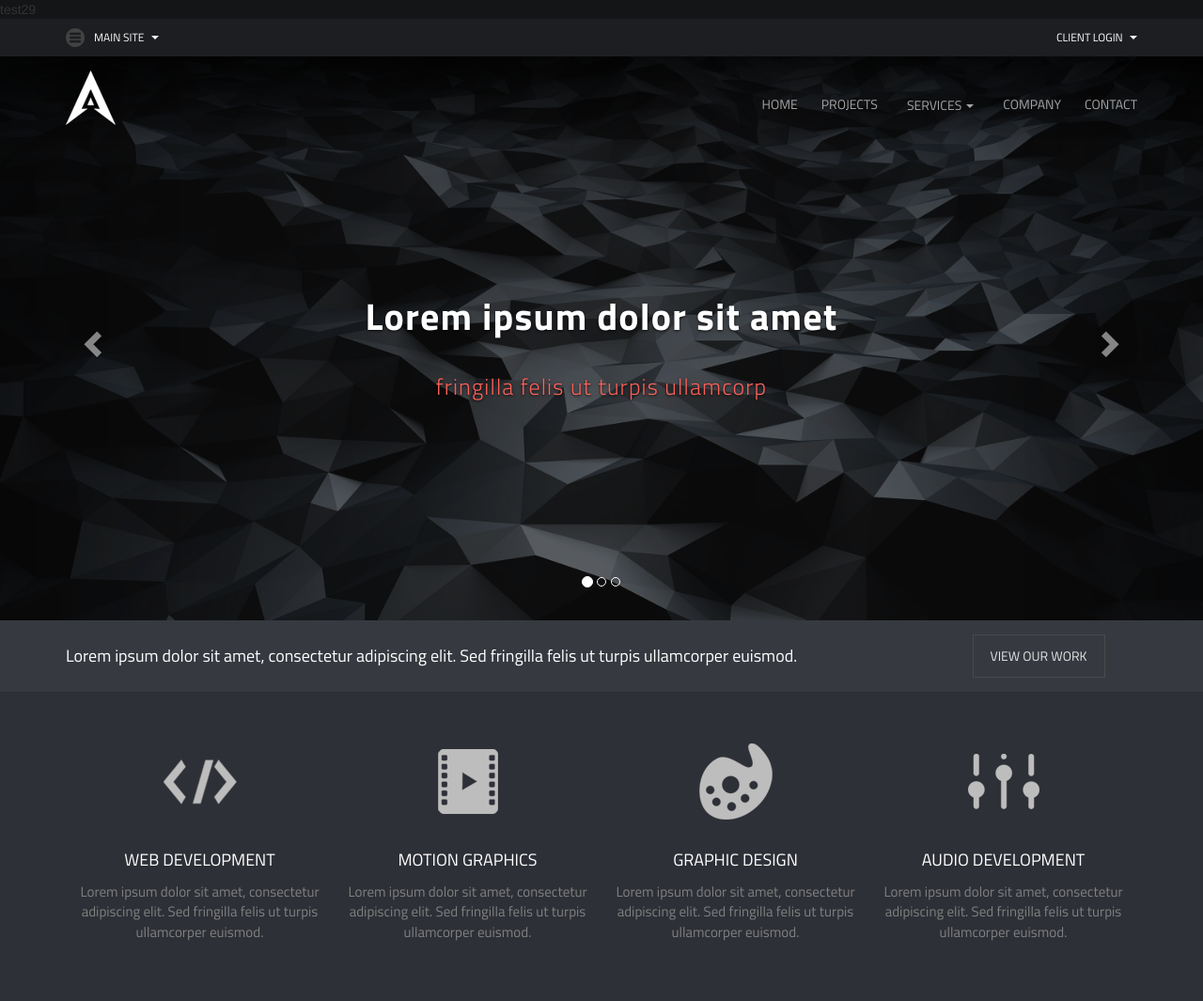
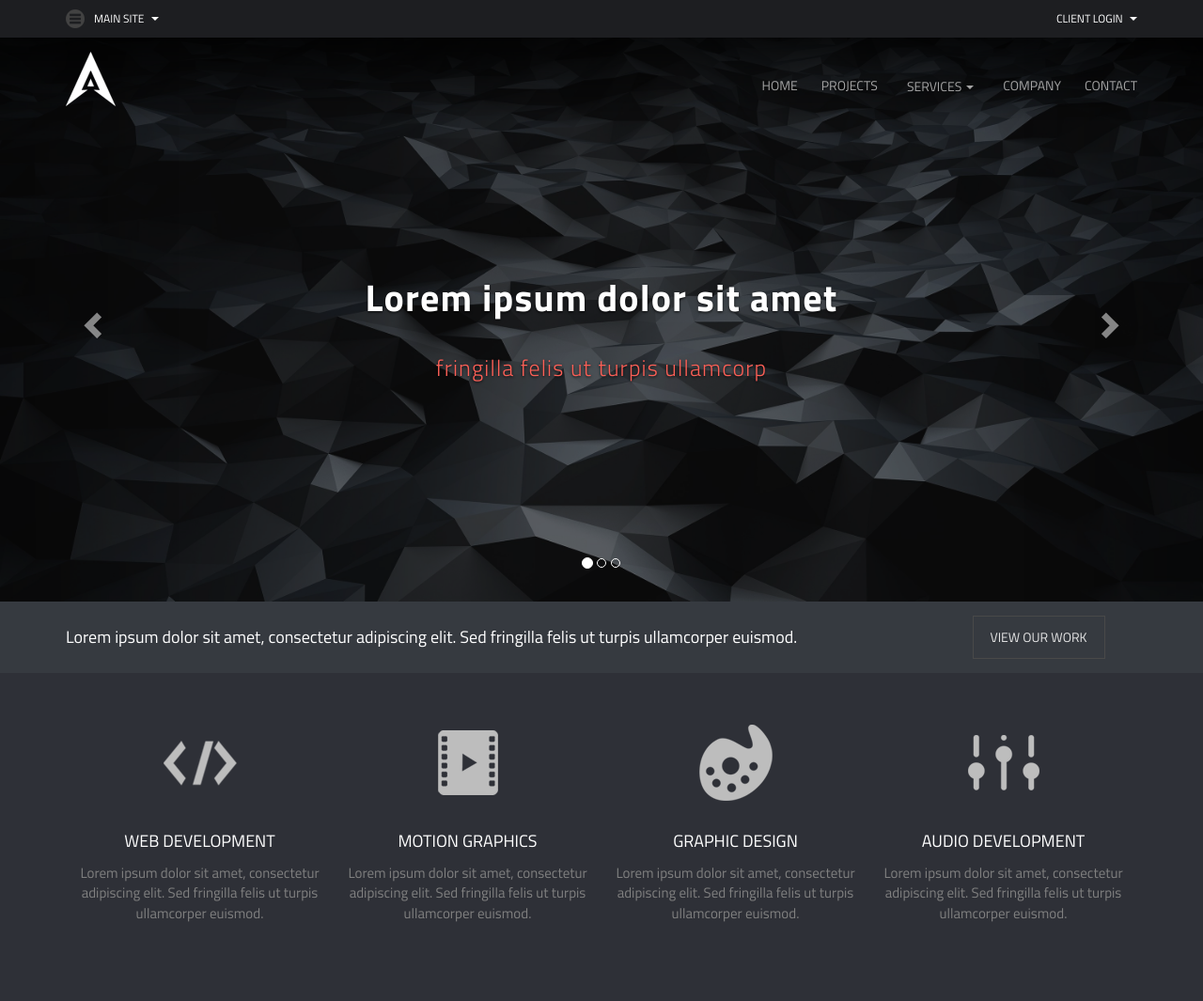
Before and after one commit to SwiftFoX/xecbQZwKgqSZPGcp, a PHP site: page /index.php in a window 1280 px wide. Shown: the top 1065 px of the page at 94% size. Run offline with PHP 8.4, Linux system fonts and the light colour scheme.

Commit message:
Update index.php

```diff
--- a/artificial/index.php
+++ b/artificial/index.php
@@ -1,5 +1,3 @@
-test29
-
 <html lang="en">
 <?php require_once('head.php'); ?>
 <body>
```
